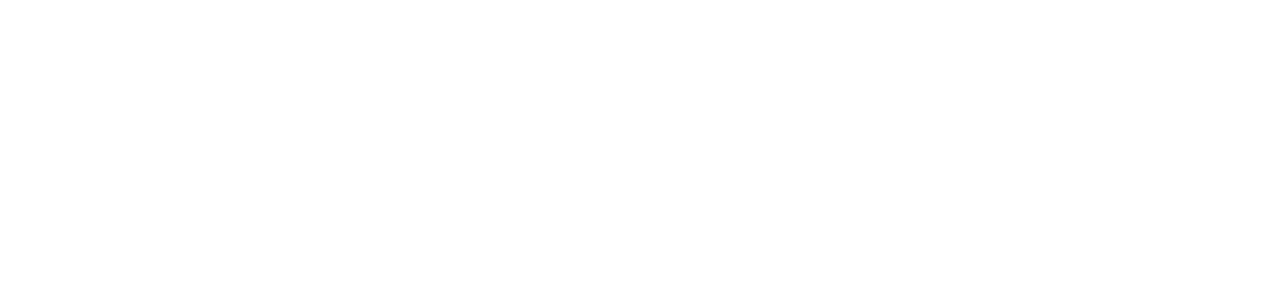
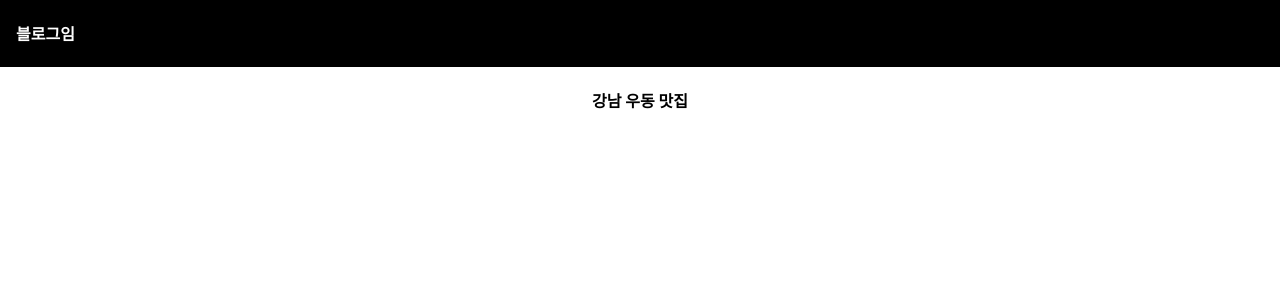
Before and after one commit to whgksqls9999/CodingApple_React, a React (Create React App) app: page / in a window 1280 px wide. Shown: the top 300 px of the page. Built offline with nearby package versions, Linux system fonts and the light colour scheme.

Commit message:
02-JSX Syntax

```diff
--- a/src/App.css
+++ b/src/App.css
@@ -36,3 +36,10 @@
     transform: rotate(360deg);
   }
 }
+
+.black-nav{
+  display: flex;
+  background-color: black;
+  color: white;
+  padding-left: 1rem;
+}
--- a/src/App.js
+++ b/src/App.js
@@ -2,9 +2,15 @@
 import './App.css';
 
 function App() {
+
+  let post = '강남 우동 맛집';
+
   return (
    <div className="App">
-
+      <div className="black-nav">
+        <h4>블로그임</h4>
+      </div>
+      <h4>{ post }</h4>
    </div>
   );
 }
```
